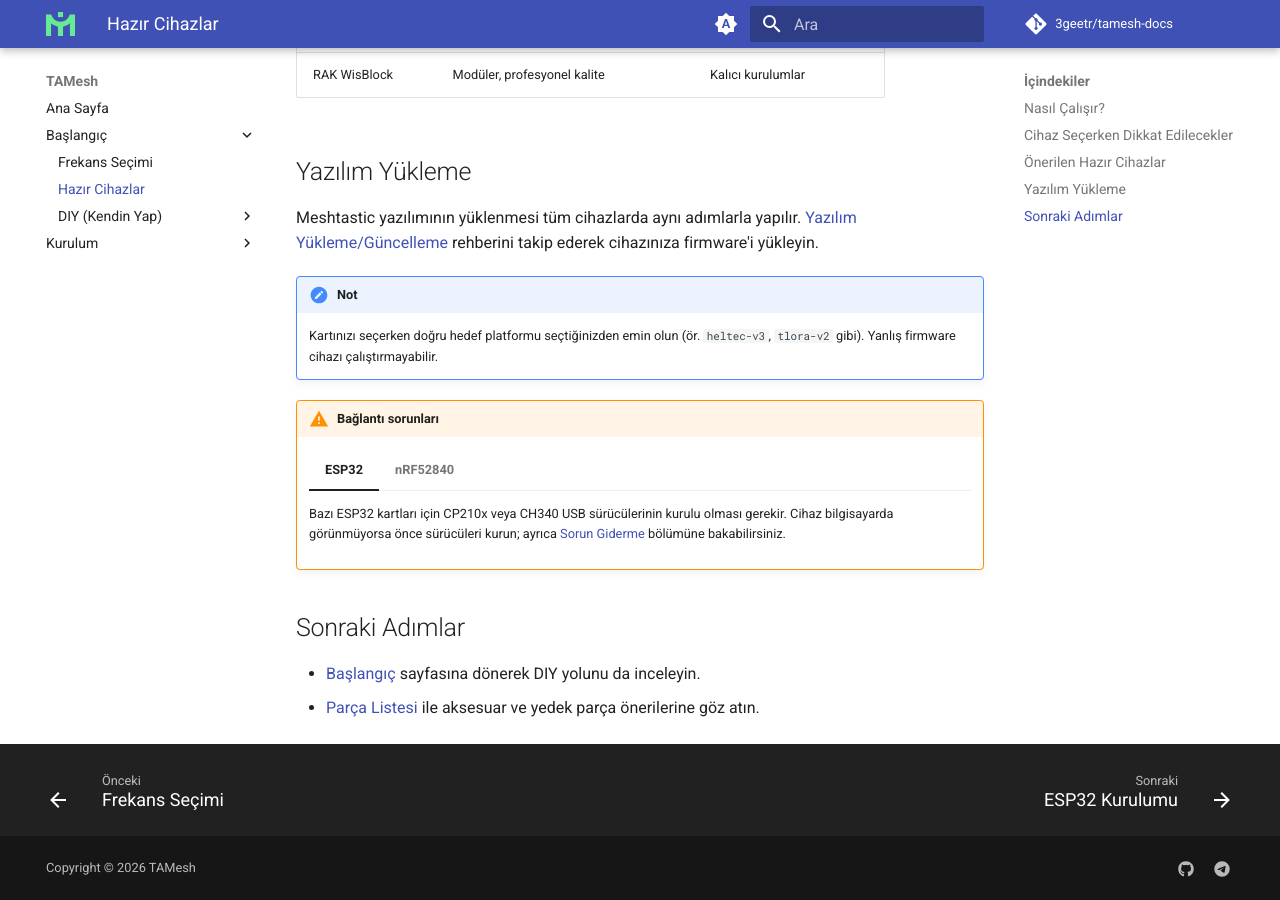
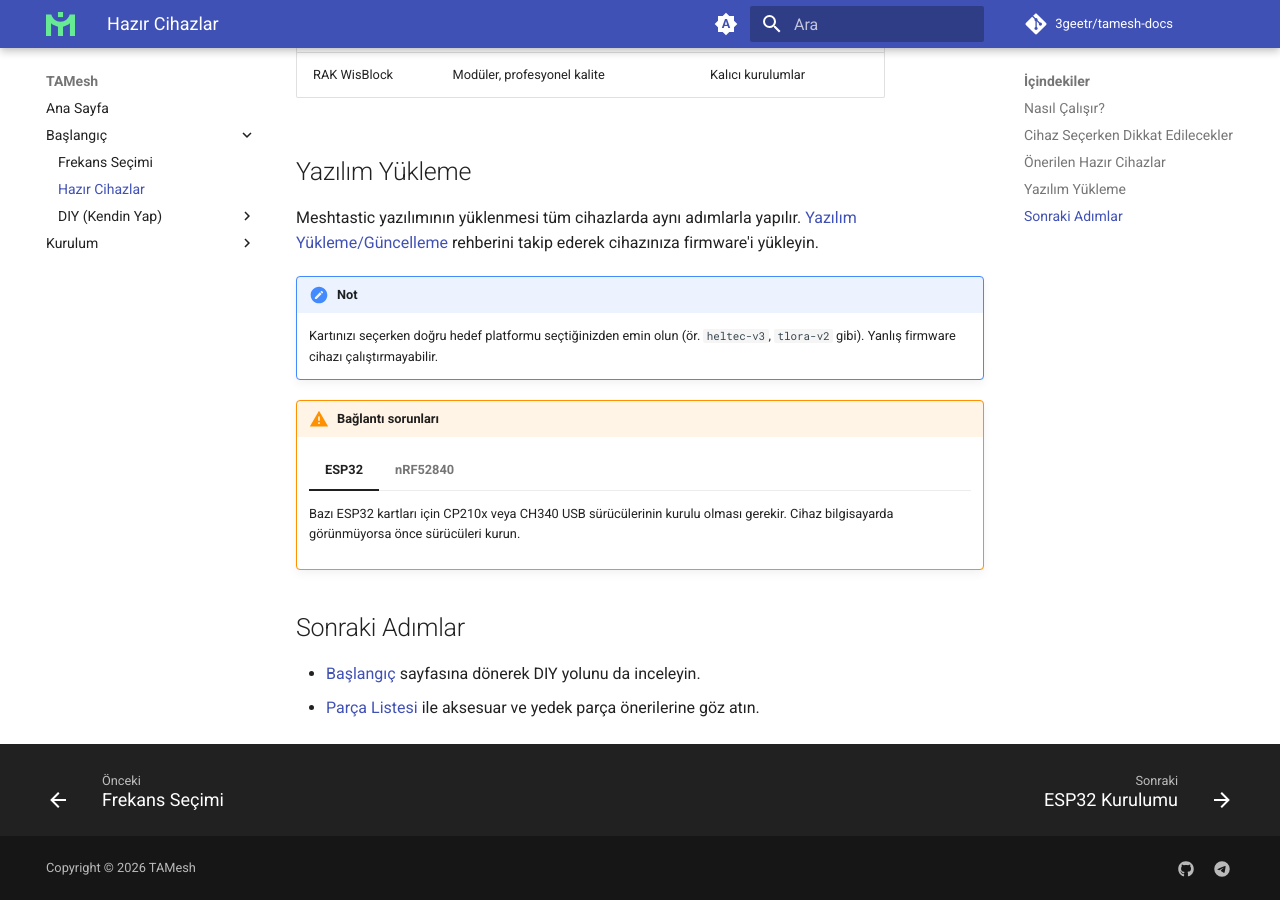
Before and after one commit to 3geETR/tamesh-docs, an MkDocs documentation site: the page built from docs/baslangic/hazir-cihazlar.md, in a window 1280 px wide and 900 px high, scrolled down 1246 px. Built offline with MkDocs 1.6.1 and Material for MkDocs 9.7.7, drawn with Linux system fonts in a browser that asks for light colours; comment, search, counter and statistics services are not loaded.

Commit message:
ESP32 sürücü notundan Sorun Giderme bağlantısı kaldırıldı

```diff
--- a/docs/baslangic/hazir-cihazlar.md
+++ b/docs/baslangic/hazir-cihazlar.md
@@ -41,7 +41,7 @@
 
 !!! warning "Bağlantı sorunları"
     === "ESP32"
-        Bazı ESP32 kartları için CP210x veya CH340 USB sürücülerinin kurulu olması gerekir. Cihaz bilgisayarda görünmüyorsa önce sürücüleri kurun; ayrıca [Sorun Giderme](../kurulum/yazilim.md#sorun-giderme) bölümüne bakabilirsiniz.
+        Bazı ESP32 kartları için CP210x veya CH340 USB sürücülerinin kurulu olması gerekir. Cihaz bilgisayarda görünmüyorsa önce sürücüleri kurun.
     === "nRF52840"
         nRF52840 cihazlarda cihazı programlama moduna almak için reset düğmesine 2 kez basmanız gerekebilir. Kartınız UF2 desteklemiyorsa nRF Connect Programmer ile yükleyebilirsiniz.
 
```
Also changed, not shown: docs/baslangic/diy/esp32.md (+1 -1 lines), docs/kurulum/yazilim.md (+1 -1 lines).
